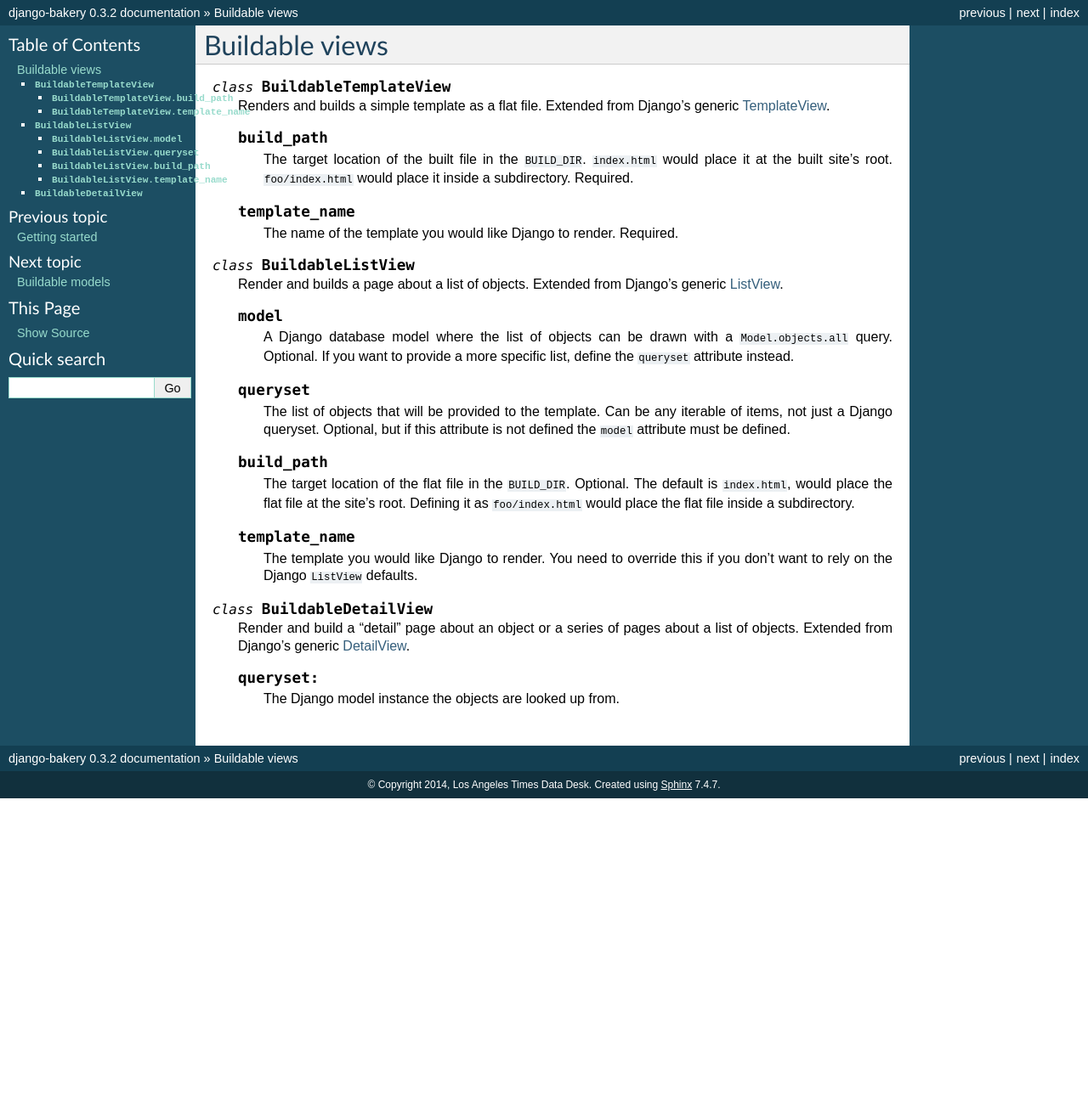
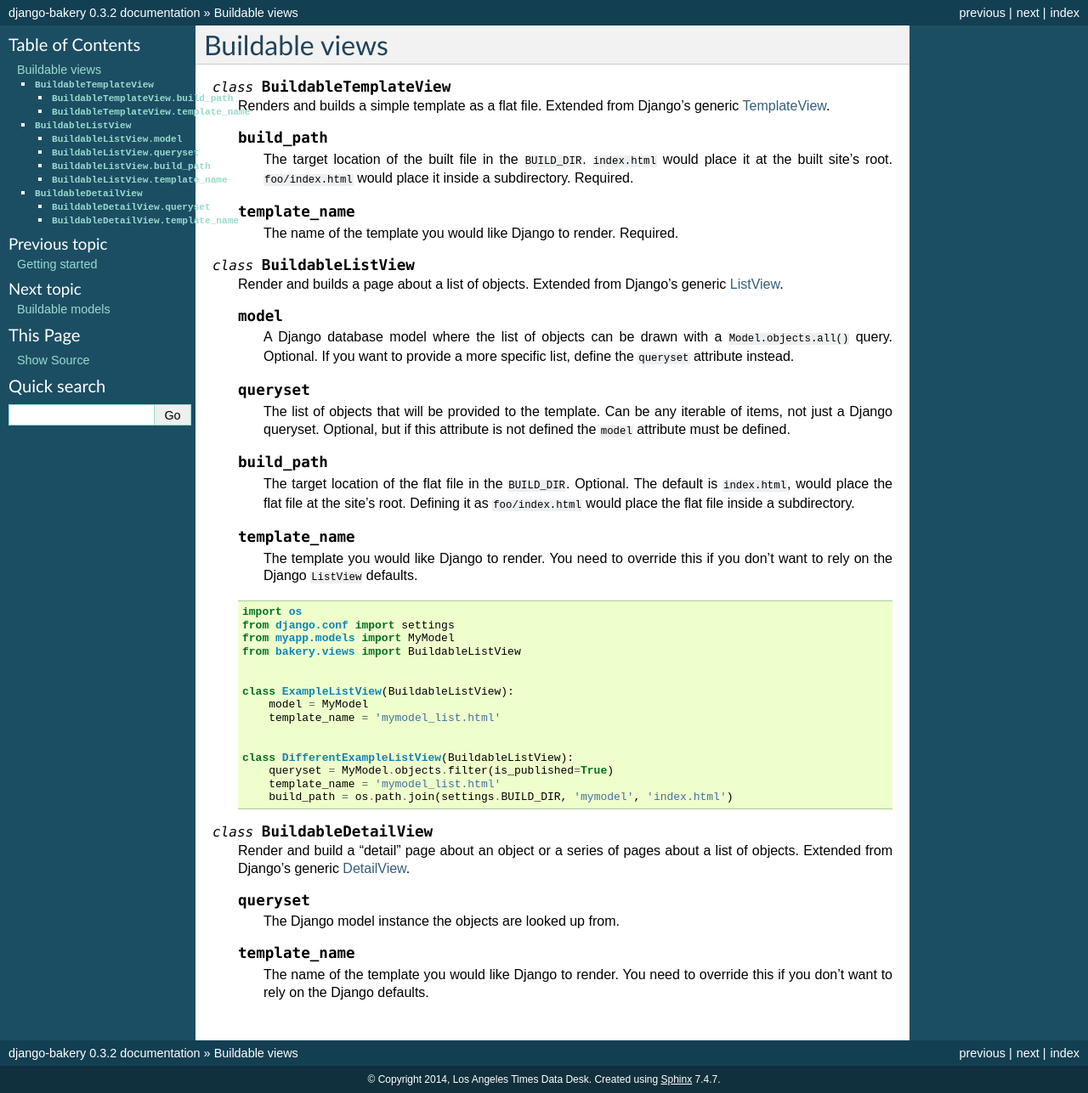
Before and after one commit to Sibizwan5/django-bakery, a Sphinx documentation site: the page built from docs/buildableviews.rst, in a window 1280 px wide. Shown: the whole page at 85% size. Built offline with Sphinx 7.4.7, drawn with Linux system fonts in a browser that asks for light colours; before the commit the page ends 940 px from its top, so only the background shows below that.

Commit message:
BuildableListView examples

```diff
--- a/docs/buildableviews.rst
+++ b/docs/buildableviews.rst
@@ -25,7 +25,7 @@ Buildable views
     .. attribute:: model
 
         A Django database model where the list of objects can be drawn
-        with a ``Model.objects.all`` query. Optional. If you want to provide
+        with a ``Model.objects.all()`` query. Optional. If you want to provide
         a more specific list, define the ``queryset`` attribute instead.
 
     .. attribute:: queryset
@@ -48,16 +48,35 @@ Buildable views
         to override this if you don't want to rely on the Django ``ListView``
         defaults.
 
+    .. code-block:: python
+
+        import os
+        from django.conf import settings
+        from myapp.models import MyModel
+        from bakery.views import BuildableListView
+
+
+        class ExampleListView(BuildableListView):
+            model = MyModel
+            template_name = 'mymodel_list.html'
+
+
+        class DifferentExampleListView(BuildableListView):
+            queryset = MyModel.objects.filter(is_published=True)
+            template_name = 'mymodel_list.html'
+            build_path = os.path.join(settings.BUILD_DIR, 'mymodel', 'index.html')
+
+
 .. class:: BuildableDetailView
 
     Render and build a "detail" page about an object or a series of pages
     about a list of objects. Extended from Django's generic `DetailView <https://docs.djangoproject.com/en/dev/ref/class-based-views/generic-display/#detailview>`_.
 
-    .. attribute:: queryset:
+    .. attribute:: queryset
 
         The Django model instance the objects are looked up from.
 
-    .. attribute: template_name
+    .. attribute:: template_name
 
         The name of the template you would like Django to render. You need
         to override this if you don't want to rely on the Django defaults.
--- a/docs/gettingstarted.rst
+++ b/docs/gettingstarted.rst
@@ -30,7 +30,7 @@ The trickest step is to re­fact­or your views to in­her­it our :doc:`buildab
 
 If you've never seen class-based views before, you should study up in `the Django docs <https://docs.djangoproject.com/en/dev/topics/class-based-views/>`_ because we don't aren't going to rewrite their documentation here. If you've already seen class-based views and decided you dislike them, `you're not alone <http://lukeplant.me.uk/blog/posts/djangos-cbvs-were-a-mistake/>`_ but you'll have to take our word that they're worth the trouble in this case. You'll see why soon enough.
 
-.. code-block:: django
+.. code-block:: python
 
     from yourapp.mod­els im­port Dummy­Mod­el
     from bakery.views im­port Build­able­De­tailView, Build­ableL­istView
```
Also changed, not shown: 10 other files.
